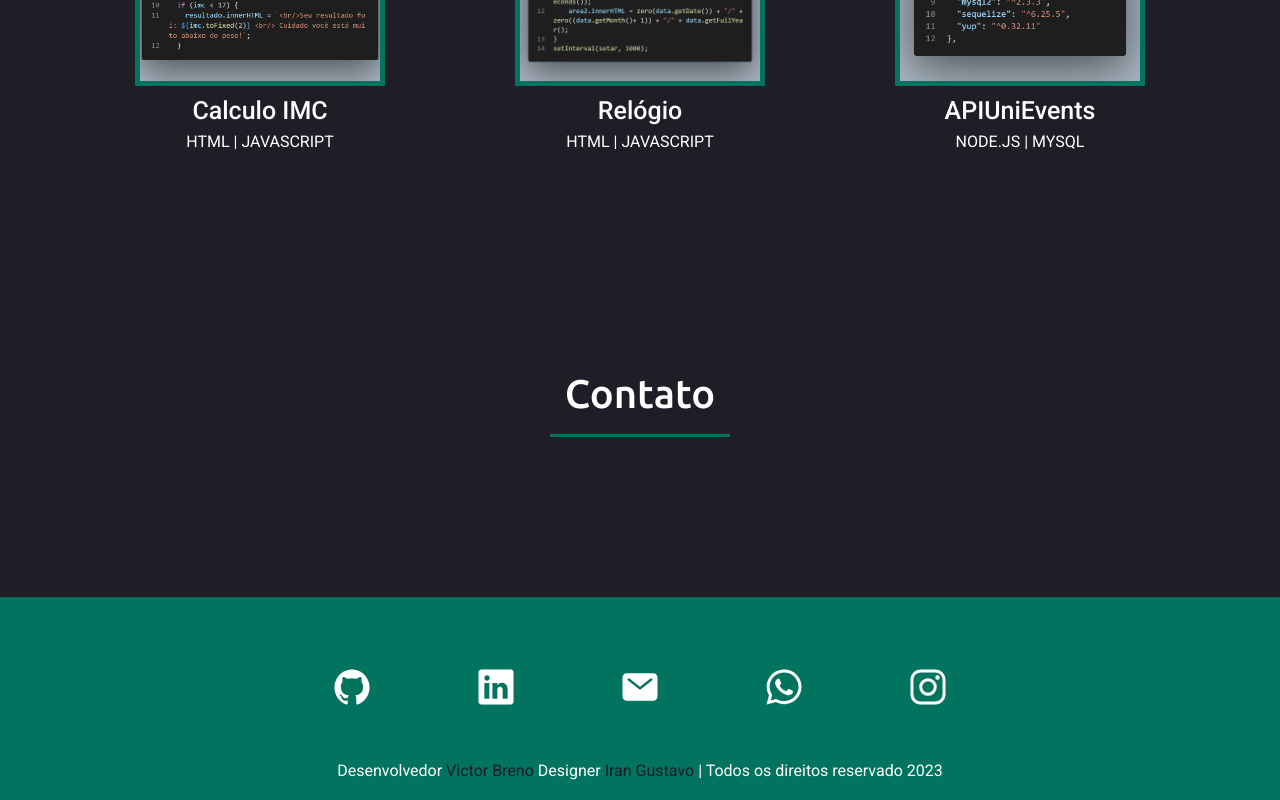
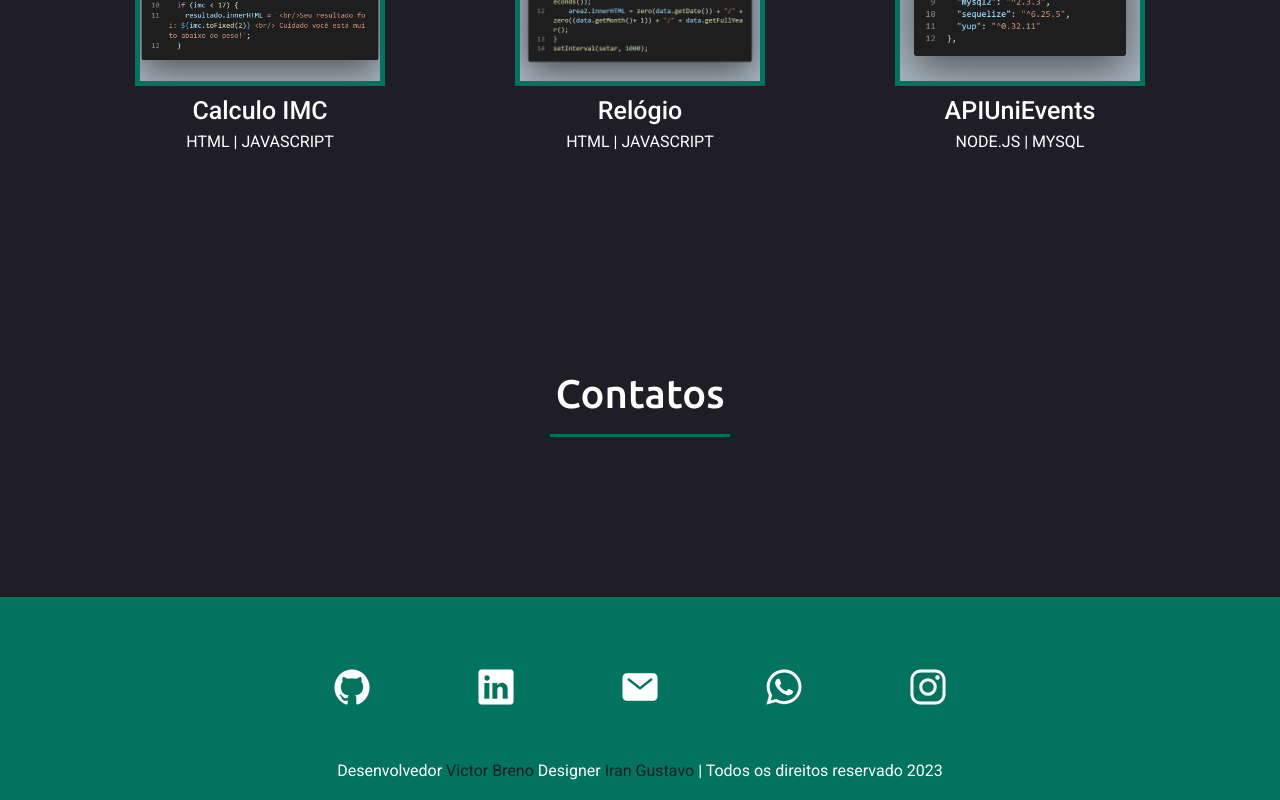
Before and after one commit to VictorBren0/portfolio, a plain HTML site: page index.html in a window 1280 px wide. Shown: the part 2114-2914 px from the top of the page. Drawn offline with nearby package versions, Linux system fonts and the light colour scheme.

Commit message:
Style: Adicionado S em contato

```diff
--- a/style.css
+++ b/style.css
@@ -360,7 +360,7 @@ footer {
 
 /*  sessão Contato  */
 .contact .title::after {
-    content: "Contato";
+    content: "Contatos";
     color: #fff;
 }
 
```
